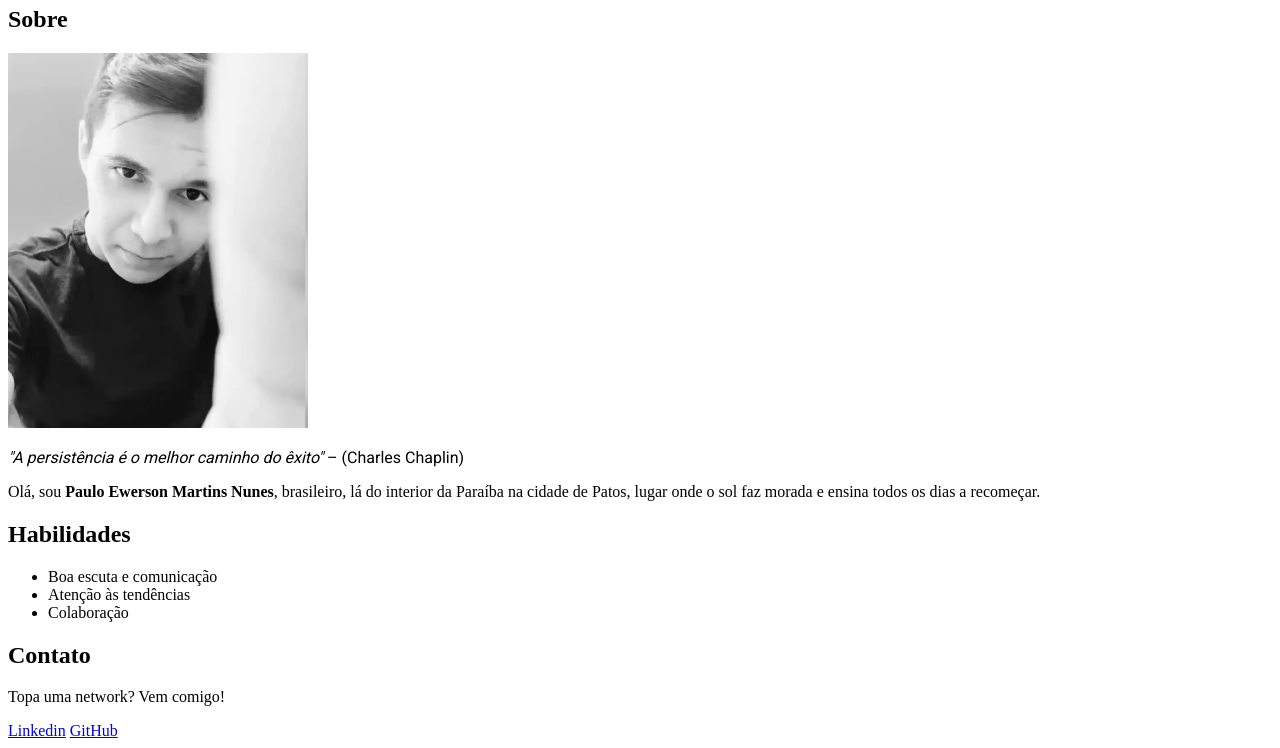
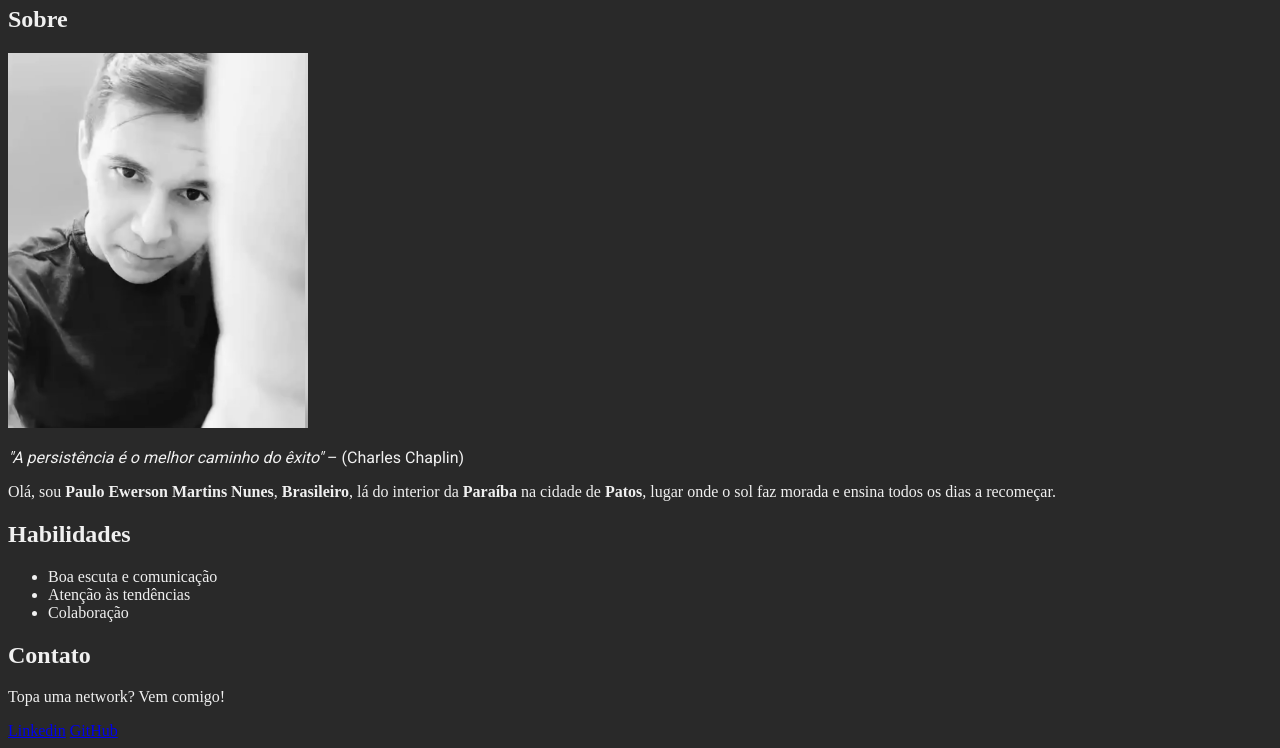
Before and after one commit to PauloEwerson/PauloEwerson.github.io, a plain HTML site: page index.html in a window 1280 px wide. Shown: the part 145-893 px from the top of the page. Drawn offline with Linux system fonts and the light colour scheme.

Commit message:
Define cor base de background

```diff
--- a/index.html
+++ b/index.html
@@ -10,9 +10,15 @@
   <link href="https://fonts.googleapis.com/css2?family=Roboto:wght@100;300;400;500;700;900&display=swap" rel="stylesheet">
 
   <style>
+    body {
+      background-color: rgb(41, 41, 41);
+      color:#f0f0f0;
+    }
+
     .hero-section{
       font-family: 'Roboto', sans-serif;
       text-decoration: none;
+      color: #f0f0f0;
     }
   </style>
 
@@ -55,7 +61,7 @@
 <p class="hero-section"><em>"A persistência é o melhor caminho do êxito"</em> – (Charles Chaplin)</p>
 
 <p>Olá, sou <strong>Paulo Ewerson Martins Nunes</strong>,
-  brasileiro, lá do interior da Paraíba na cidade de Patos,
+  <strong>Brasileiro</strong>, lá do interior da <strong>Paraíba</strong> na cidade de <strong>Patos</strong>,
   lugar onde o sol faz morada e ensina todos os dias a recomeçar.
 </p>
 
```
